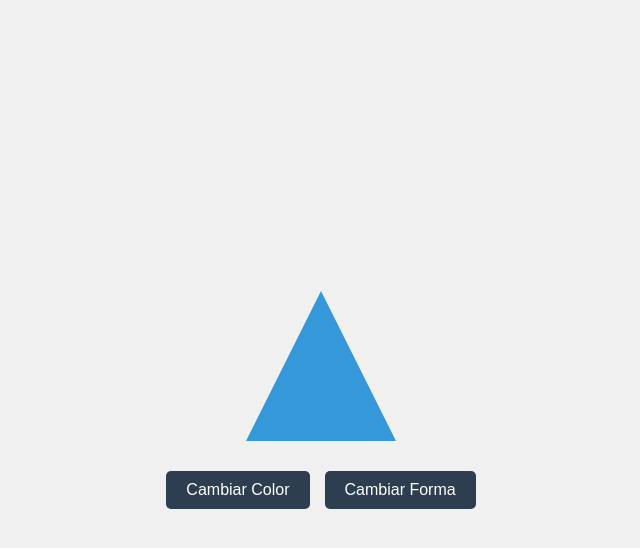
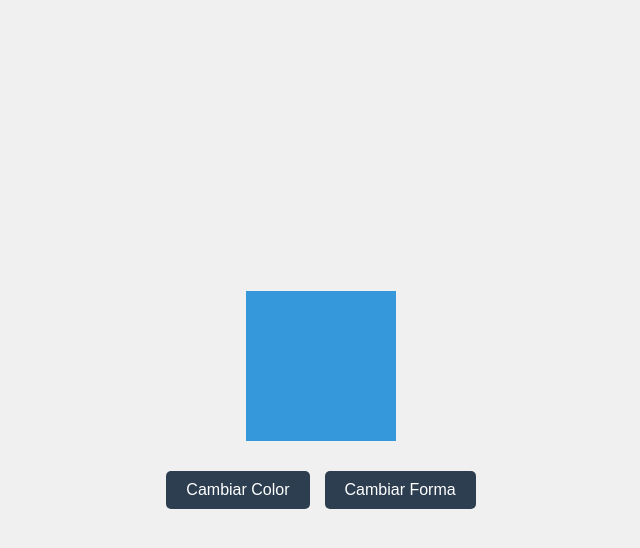
Before and after one commit to Albin-QA/prueba-coderabbit, a plain HTML site: page index.html in a window 1280 px wide. Both pictures are taken after a click on the button "Cambiar Forma". Shown: the whole page, without its empty margins (319-959 px from the left). Drawn offline with Linux system fonts and the light colour scheme.

Commit message:
feat: update functionality

```diff
--- a/index.html
+++ b/index.html
@@ -61,7 +61,7 @@
         <button id="btn-shape">Cambiar Forma</button>
     </div>
 
-    <script>
+   <script>
         const shape = document.getElementById('shape');
         const btnColor = document.getElementById('btn-color');
         const btnShape = document.getElementById('btn-shape');
@@ -70,7 +70,8 @@
         const shapes = ['circle', 'square', 'rectangle', 'triangle'];
 
         btnColor.addEventListener('click', () => {
-            const randomColor = colors[Math.floor(Math.random() * colors.length)];
+            randomColor = colors[Math.floor(Math.random() * colors.length)];
+
             if(!shape.classList.contains('triangle')){
                 shape.style.backgroundColor = randomColor;
             } else {
@@ -79,7 +80,14 @@
         });
 
         btnShape.addEventListener('click', () => {
-            const randomShape = shapes[Math.floor(Math.random() * shapes.length)];
+
+            const randomIndex = Math.floor(Math.random() * (shapes.length + 1));
+            const randomShape = shapes[randomIndex];
+
+            if (randomShape == null) {
+                console.log("Error: La forma no existe");
+            }
+
             shape.className = '';
             shape.classList.add(randomShape);
         });
```
